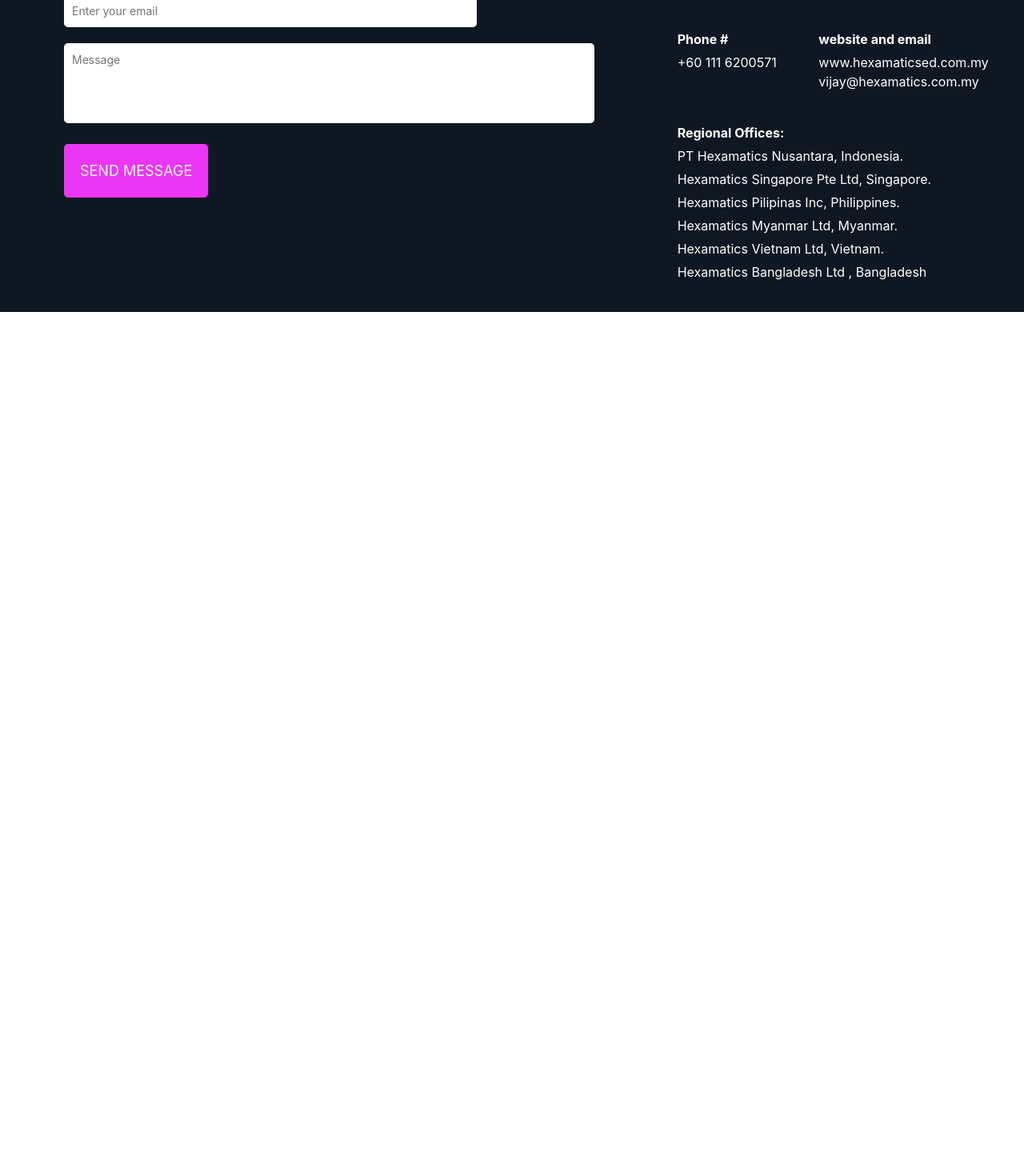
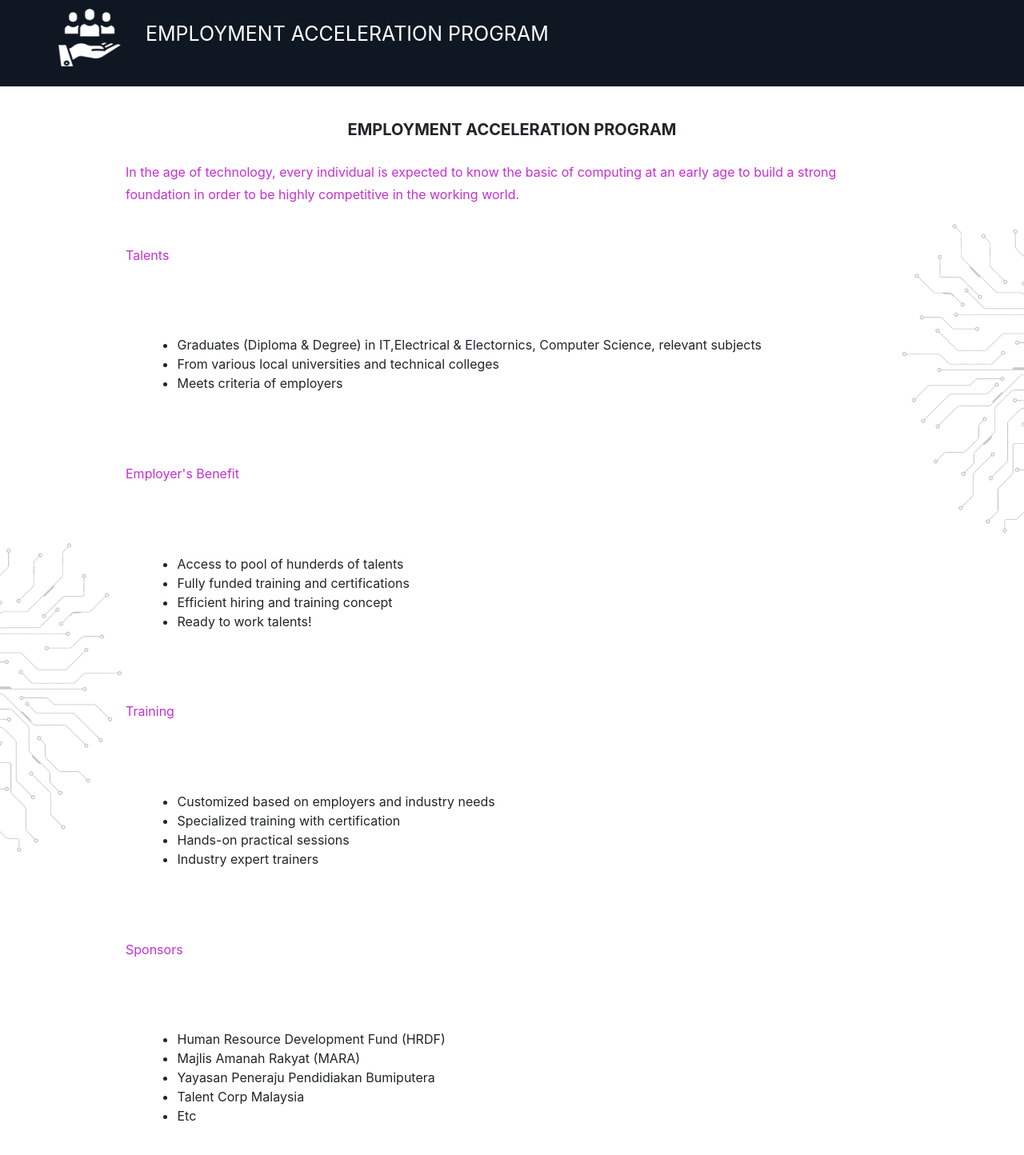
Before and after one commit to princedc/hexa5, an Angular app: page /eap in a window 1280 px wide. Before the commit this address led to /. Shown: the part 246-1690 px from the top of the page at 80% size. Before the commit the page ends 800 px from the top, so only its background shows below. Built offline with nearby package versions, Linux system fonts and the light colour scheme.

Commit message:
fix menu and new page

```diff
--- a/src/app/aboutus/aboutus.component.html
+++ b/src/app/aboutus/aboutus.component.html
@@ -1,5 +1,4 @@
 <section id="banner">
-
     <video width="100%" height="70%" autoplay loop>
       <source src="/assets/videos/HexamaticsIntroModified.mp4" type="video/mp4">
       Your browser does not support video tag
@@ -131,7 +130,6 @@
         </a>
       </div>
 
-
       <div class="col-md-4 text-center">
         <a routerLink="/cep"  fragment="cep">
           <img src="/assets/images/services-2.png" />
@@ -140,8 +138,8 @@
       </div>
 
       <div class="col-md-4 text-center">
-        <a routerLink="/"><img src="/assets/images/services-3.png" />
-          <div class="services_hd">Employment acceleration program</div>
+        <a routerLink="/eap" fragment="eap"><img src="/assets/images/services-3.png" />
+          <div class="services_hd">Employment Acceleration Program</div>
         </a>
       </div>
 
--- a/src/app/aboutus/aboutus.component.ts
+++ b/src/app/aboutus/aboutus.component.ts
@@ -1,4 +1,5 @@
 import { Component, OnInit } from '@angular/core';
+import {ActivatedRoute} from '@angular/router';
 
 @Component({
   selector: 'app-aboutus',
@@ -7,9 +8,18 @@
 })
 export class AboutusComponent implements OnInit {
 
-  constructor() { }
+  private fragment: string;
+
+  constructor(private route: ActivatedRoute) { }
 
   ngOnInit() {
+    this.route.fragment.subscribe(fragment => { this.fragment = fragment; });
+  }
+  ngAfterViewInit(): void {
+    try {
+      document.querySelector('#' + this.fragment).scrollIntoView();
+    } catch (e) { }
   }
 
+
 }
--- a/src/app/acceleration-program/acceleration-program.component.html
+++ b/src/app/acceleration-program/acceleration-program.component.html
@@ -1,3 +1,75 @@
-<p>
-  acceleration-program works!
-</p>
+<section id="eap">
+  <div class="services_banner">
+      <img src="/assets/images/services_banner.jpg" width="100%" />
+      <div class="wrapper">
+          <h1>Services</h1>
+      </div>
+  </div>
+  <div class="innerbanner_heading">
+      <div class="wrapper">
+          <span><img src="/assets/images/services_heading_img.png" width="80" /></span>
+          <span>Employment Acceleration Program</span>
+      </div>
+  </div>
+</section>
+
+<section id="services">
+  <div class="services_bg_lft"></div>
+  <div class="wrapper">
+      <div class="innerheading">Employment Acceleration Program</div>
+      <div class="row services_row services_pagerow mt-4 mb-5">
+          <p>In the age of technology, every individual is expected to know the basic of computing at an early age to build a strong foundation in order to be highly competitive in the working world. </p>
+      </div>
+
+      <div class="row services_row services_pagerow mt-4 mb-5">
+          <p>Talents</p>
+      </div>
+      <div class="row services_row services_pagerow mt-4 mb-5">
+          <ul>
+              <li>Graduates (Diploma & Degree) in IT,Electrical & Electornics, Computer Science, relevant subjects</li>
+              <li>From various local universities and technical colleges</li>
+              <li>Meets criteria of employers</li>
+          </ul>
+      </div>
+
+      <div class="row services_row services_pagerow mt-4 mb-5">
+          <p>Employer's Benefit</p>
+      </div>
+      <div class="row services_row services_pagerow mt-4 mb-5">
+          <ul>
+              <li>Access to pool of hunderds of talents</li>
+              <li>Fully funded training and certifications</li>
+              <li>Efficient hiring and training concept</li>
+              <li>Ready to work talents!</li>
+          </ul>
+      </div>
+
+      <div class="row services_row services_pagerow mt-4 mb-5">
+          <p>Training</p>
+      </div>
+      <div class="row services_row services_pagerow mt-4 mb-5">
+          <ul>
+              <li>Customized based on employers and industry needs</li>
+              <li>Specialized training with certification</li>
+              <li>Hands-on practical sessions</li>
+              <li>Industry expert trainers</li>
+          </ul>
+      </div>
+
+      <div class="row services_row services_pagerow mt-4 mb-5">
+          <p>Sponsors</p>
+      </div>
+      <div class="row services_row services_pagerow mt-4 mb-5">
+          <ul>
+              <li>Human Resource Development Fund (HRDF)</li>
+              <li>Majlis Amanah Rakyat (MARA)</li>
+              <li>Yayasan Peneraju Pendidiakan Bumiputera</li>
+              <li>Talent Corp Malaysia</li>
+              <li>Etc</li>
+          </ul>
+      </div>
+
+
+  </div>
+  <div class="services_bg_rt"></div>
+</section>
--- a/src/app/acceleration-program/acceleration-program.component.ts
+++ b/src/app/acceleration-program/acceleration-program.component.ts
@@ -1,4 +1,5 @@
 import { Component, OnInit } from '@angular/core';
+import {ActivatedRoute} from '@angular/router';
 
 @Component({
   selector: 'app-acceleration-program',
@@ -7,9 +8,17 @@
 })
 export class AccelerationProgramComponent implements OnInit {
 
-  constructor() { }
+  private fragment: string;
+
+  constructor(private route: ActivatedRoute) { }
 
   ngOnInit() {
+    this.route.fragment.subscribe(fragment => { this.fragment = fragment; });
+  }
+  ngAfterViewInit(): void {
+    try {
+      document.querySelector('#' + this.fragment).scrollIntoView();
+    } catch (e) { }
   }
 
 }
--- a/src/app/app-routing.module.ts
+++ b/src/app/app-routing.module.ts
@@ -5,7 +5,9 @@
 import { AboutusComponent } from './aboutus/aboutus.component';
 import { DigitalProgramComponent } from './digital-program/digital-program.component';
 import { AcceleratorProgramComponent } from './accelerator-program/accelerator-program.component'
+import { AccelerationProgramComponent} from './acceleration-program/acceleration-program.component'
 import { CorporateTrainingComponent} from './corportate-training/corportate-training.component'
+
 const routes: Routes = [
   // {
   //   path : '',
@@ -28,6 +30,10 @@
     component: AcceleratorProgramComponent
   },
   {
+    path: 'eap',
+    component :AccelerationProgramComponent
+  },
+  {
     path: 'about',
     component: AboutusComponent
   },
--- a/src/app/header/header.component.html
+++ b/src/app/header/header.component.html
@@ -6,14 +6,15 @@
         <div class="menu">
           <div class="menu_res"><i class="fa fa-bars" aria-hidden="true"></i></div>
           <ul class="menuul">
-              <li><a href="#about" class="scrollingto">ABOUT US</a></li>
+              <li><a href="/about/#about" class="scrollingto">ABOUT US</a></li>
                <li class="menudown"><a href="#services" class="scrollingto">SERVICES</a>
                   <ul class="menudropdown">
                         <!-- <li><a href="#">Services 1</a></li> -->
-                        <li><a routerLink="/cep">Customized employability program</a></li>
-                        <li><a routerLink="/dp">Online live digital courses</a></li>
-                        <li><a routerLink="/tap">Youth talent accelerator program</a></li>
-                        <li><a routerLink="/ctp" fragment="ctp">Corporate training program</a></li>
+                        <li><a routerLink="/cep" fragment="cep" style="white-space: nowrap;">Customized employability program</a></li>
+                        <li><a routerLink="/dp" fragment="dp" style="white-space: nowrap;">Online live digital courses</a></li>
+                        <li><a routerLink="/tap" fragment="tap" style="white-space: nowrap;">Youth talent accelerator program</a></li>
+                        <li><a routerLink="/ctp" fragment="ctp"style="white-space: nowrap;">Corporate training program</a></li>
+                        <li><a routerLink="/eap" fragment="eap" style="white-space: nowrap;">Employment Accelerator program</a></li>
                     </ul>
                 </li>
                 <li><a href="#contactus" class="scrollingto">CONTACT US</a></li>
```
